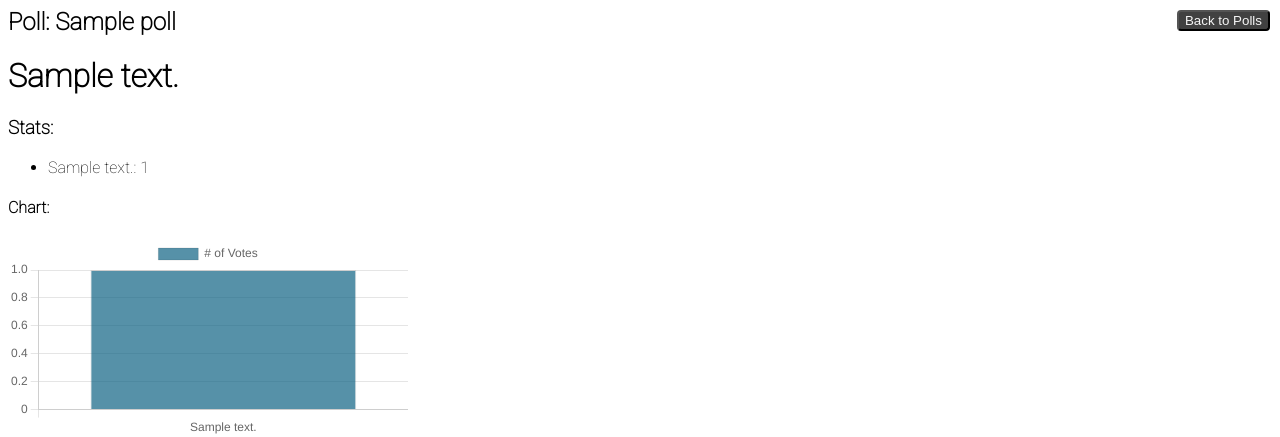
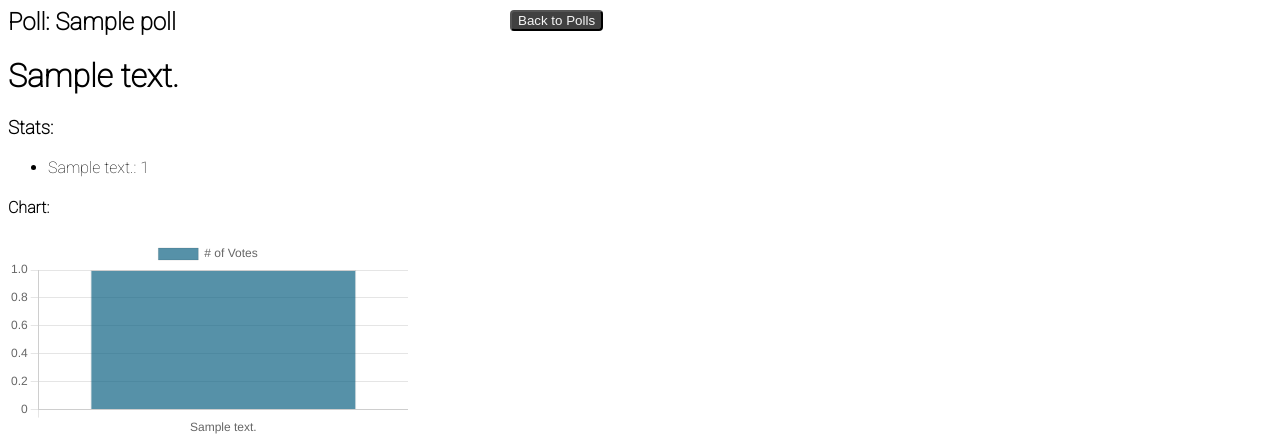
Before and after one commit to kuskryptus/poll_django, a Django app: page /polls/1/results/ in a window 1280 px wide. Shown: the top 437 px of the page. Run offline with Django 4.2, Linux system fonts and the light colour scheme; tables that the repository leaves empty hold one stand-in row (values such as "Sample post"); some web fonts are replaced.

Commit message:
requirements.txt

```diff
--- a/mysite/polls/templates/polls/results.html
+++ b/mysite/polls/templates/polls/results.html
@@ -78,7 +78,7 @@
         border-radius: 4px;
         margin: 10px;
         top: 0;
-        right: 0;
+        left: 500px;
       }
 
       a {
```
Also changed, not shown: mysite/requirements.txt (added, +8 -0 lines).
